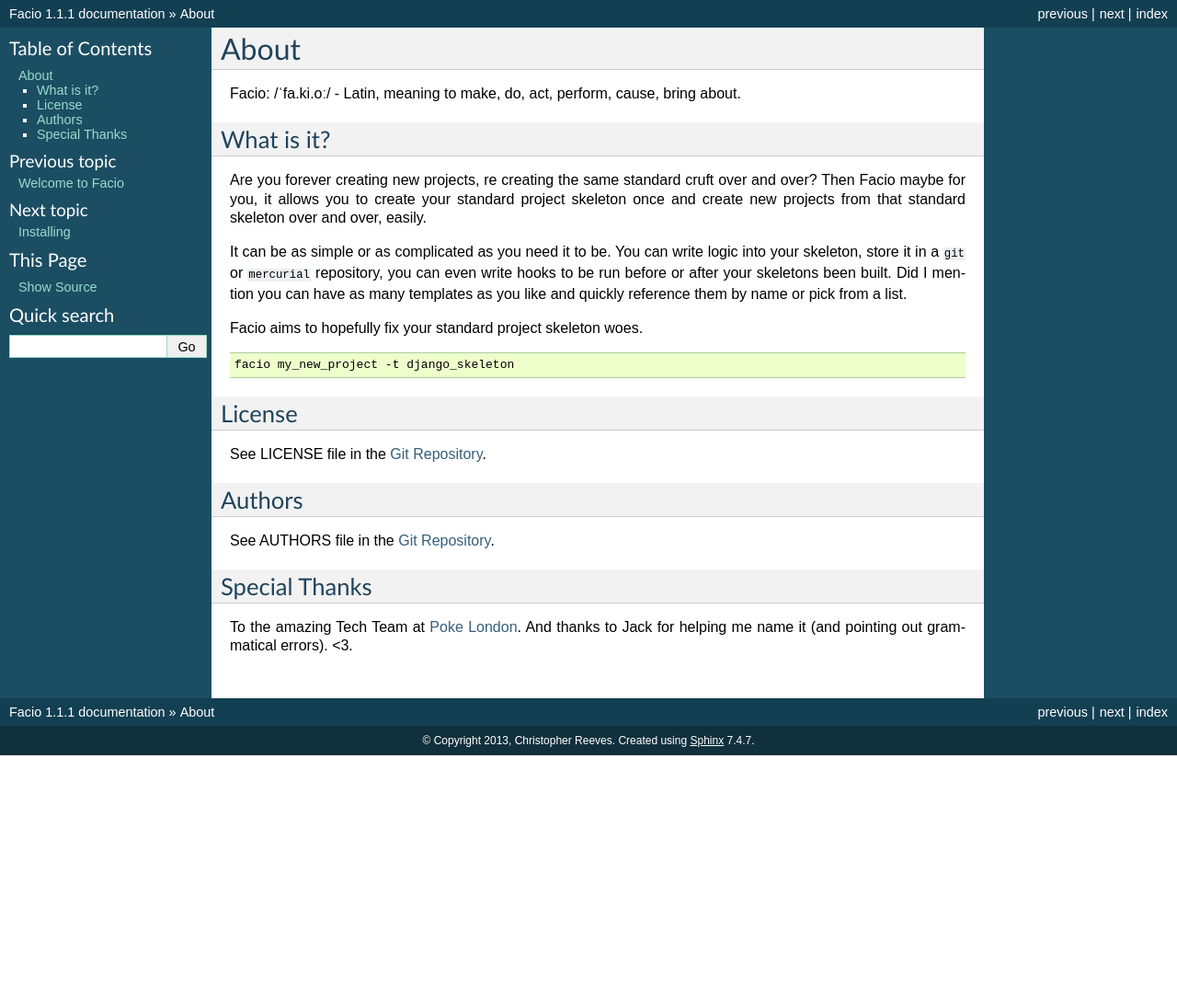
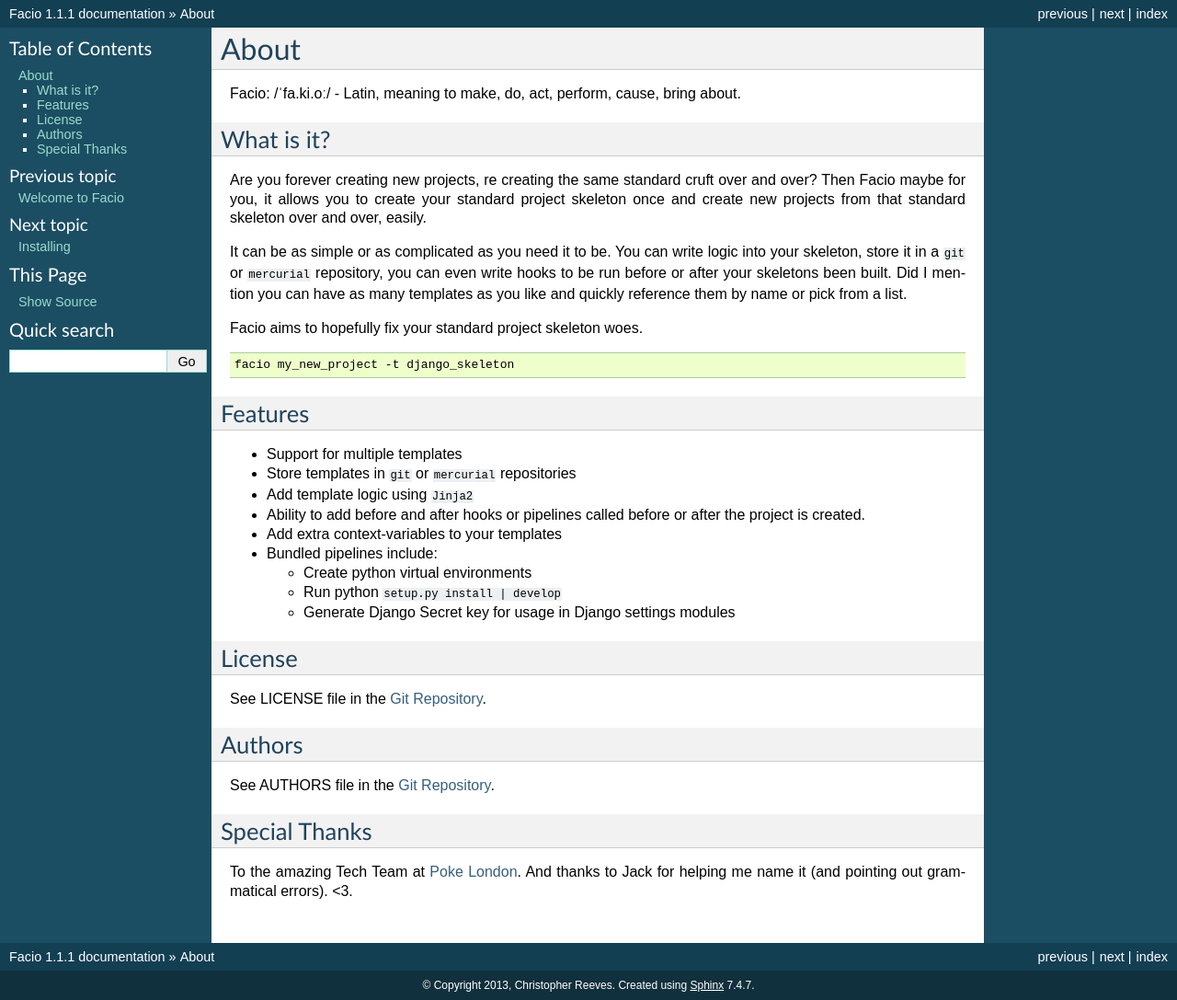
Before and after one commit to krak3n/Facio, a Sphinx documentation site: the page built from docs/about.rst, in a window 1280 px wide. Shown: the whole page at 92% size. Built offline with Sphinx 7.4.7, drawn with Linux system fonts in a browser that asks for light colours; before the commit the page ends 900 px from its top, so only the background shows below that.

Commit message:
Added features list to about section of about

```diff
--- a/docs/about.rst
+++ b/docs/about.rst
@@ -23,6 +23,21 @@
 
     facio my_new_project -t django_skeleton
 
+Features
+--------
+
+* Support for multiple templates
+* Store templates in ``git`` or ``mercurial`` repositories
+* Add template logic using ``Jinja2``
+* Ability to add before and after hooks or pipelines called before or after the
+  project is created.
+* Add extra context-variables to your templates
+* Bundled pipelines include:
+
+  * Create python virtual environments
+  * Run python ``setup.py install | develop``
+  * Generate Django Secret key for usage in Django settings modules
+
 License
 -------
 
```
